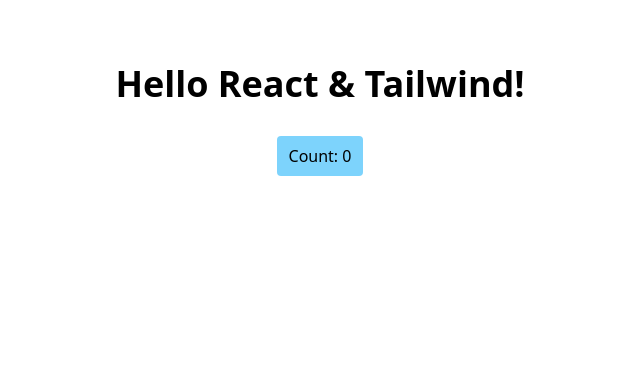
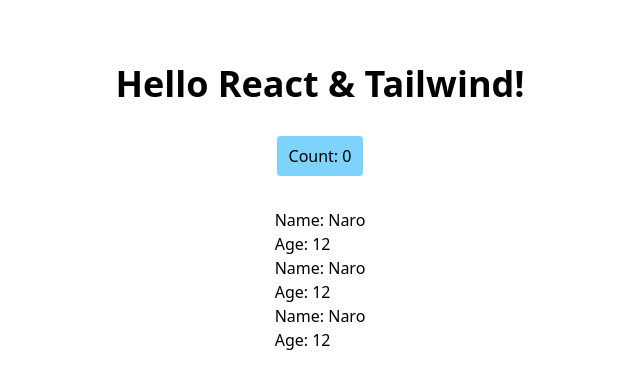
Before and after one commit to Sailwayfun/task-management-interview, a React (Vite) app: page / in a window 1280 px wide. Shown: the top 388 px of the page, without its empty margins (320-960 px from the left). Built offline with nearby package versions, Linux system fonts and the light colour scheme.

Commit message:
feat: answer question 9

```diff
--- a/src/App.tsx
+++ b/src/App.tsx
@@ -1,4 +1,6 @@
 import { useState } from "react";
+import ParentComponent from "./ParentComponent";
+import PeopleContextProvider from "./context/PeopleContextProvider";
 
 function App() {
   const [count, setCount] = useState(0);
@@ -14,6 +16,9 @@
           Count: {count}
         </button>
       </div>
+      <PeopleContextProvider>
+        <ParentComponent />
+      </PeopleContextProvider>
     </main>
   );
 }
--- /dev/null
+++ b/src/ChildComponent.tsx
@@ -0,0 +1,16 @@
+import GrandchildComponent from "./GrandchildComponent";
+import PeopleContext from "./context/PeopleContext";
+import { useContext } from "react";
+
+function ChildComponent() {
+  const { name, age } = useContext(PeopleContext);
+  return (
+    <div>
+      <p>Name: {name}</p>
+      <p>Age: {age}</p>
+      <GrandchildComponent />
+    </div>
+  );
+}
+
+export default ChildComponent;
--- /dev/null
+++ b/src/GrandchildComponent.tsx
@@ -0,0 +1,14 @@
+import PeopleContext from "./context/PeopleContext";
+import { useContext } from "react";
+
+function GrandchildComponent() {
+  const { name, age } = useContext(PeopleContext);
+  return (
+    <div>
+      <p>Name: {name}</p>
+      <p>Age: {age}</p>
+    </div>
+  );
+}
+
+export default GrandchildComponent;
--- /dev/null
+++ b/src/ParentComponent.tsx
@@ -0,0 +1,18 @@
+import { useState, useContext } from "react";
+import PeopleContext from "./context/PeopleContext";
+import ChildComponent from "./ChildComponent";
+import GrandchildComponent from "./GrandchildComponent";
+
+function ParentComponent() {
+  // const [name, setName] = useState("Naro");
+  // const [age, setAge] = useState(12);
+  const { name, age } = useContext(PeopleContext);
+  return (
+    <div>
+      <ChildComponent />
+      <GrandchildComponent />
+    </div>
+  );
+}
+
+export default ParentComponent;
--- /dev/null
+++ b/src/context/PeopleContext.tsx
@@ -0,0 +1,10 @@
+import { createContext } from "react";
+
+const defaultPerson = {
+  name: "Naro",
+  age: 12,
+};
+
+const PeopleContext = createContext<typeof defaultPerson>(defaultPerson);
+
+export default PeopleContext;
--- /dev/null
+++ b/src/context/PeopleContextProvider.tsx
@@ -0,0 +1,18 @@
+import PeopleContext from "./PeopleContext";
+import { useState } from "react";
+
+export default function PeopleContextProvider({
+  children,
+}: {
+  children: React.ReactNode;
+}) {
+  const [name, setName] = useState("Naro");
+  const [age, setAge] = useState(12);
+
+  return (
+    //setName and setAge can be passed down too, if needed
+    <PeopleContext.Provider value={{ name, age }}>
+      {children}
+    </PeopleContext.Provider>
+  );
+}
--- a/vite.config.ts
+++ b/vite.config.ts
@@ -5,6 +5,6 @@
 export default defineConfig({
   plugins: [react()],
   server: {
-    allowedHosts: ["z3n4xr-5173.csb.app"],
+    allowedHosts: ["ld5dlr-5173.csb.app"],
   },
 });
```
Also changed, not shown: 1 other file (tests, documents, lock files or other folders).
